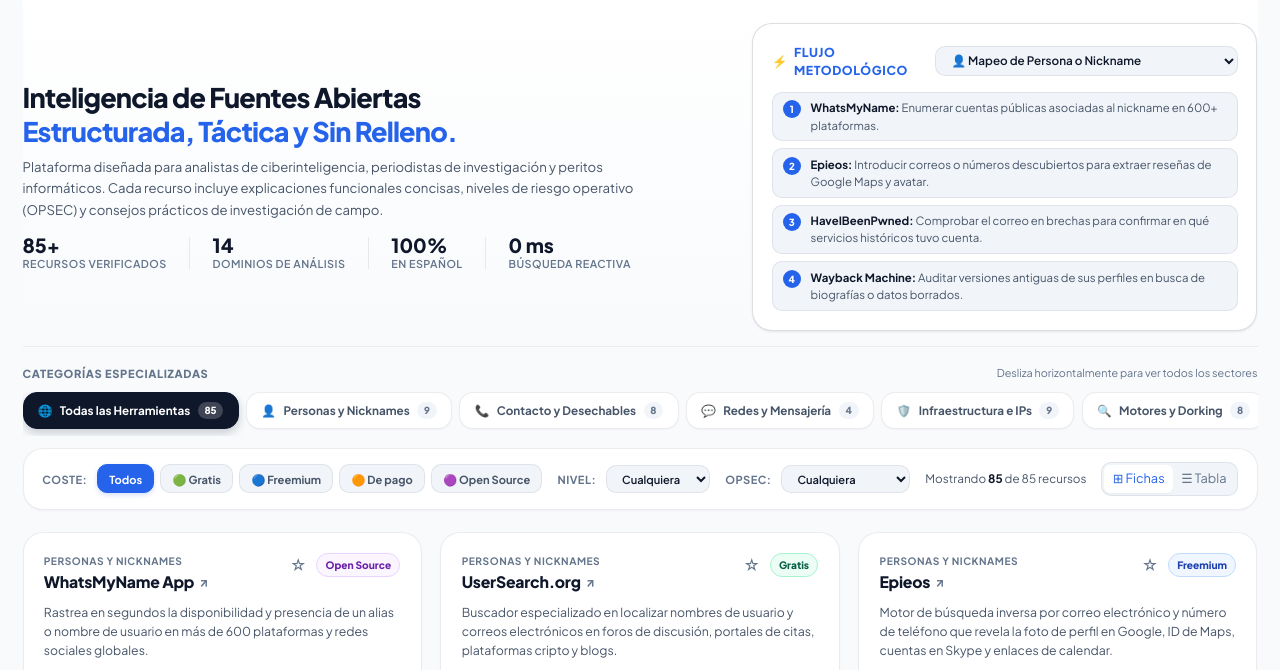
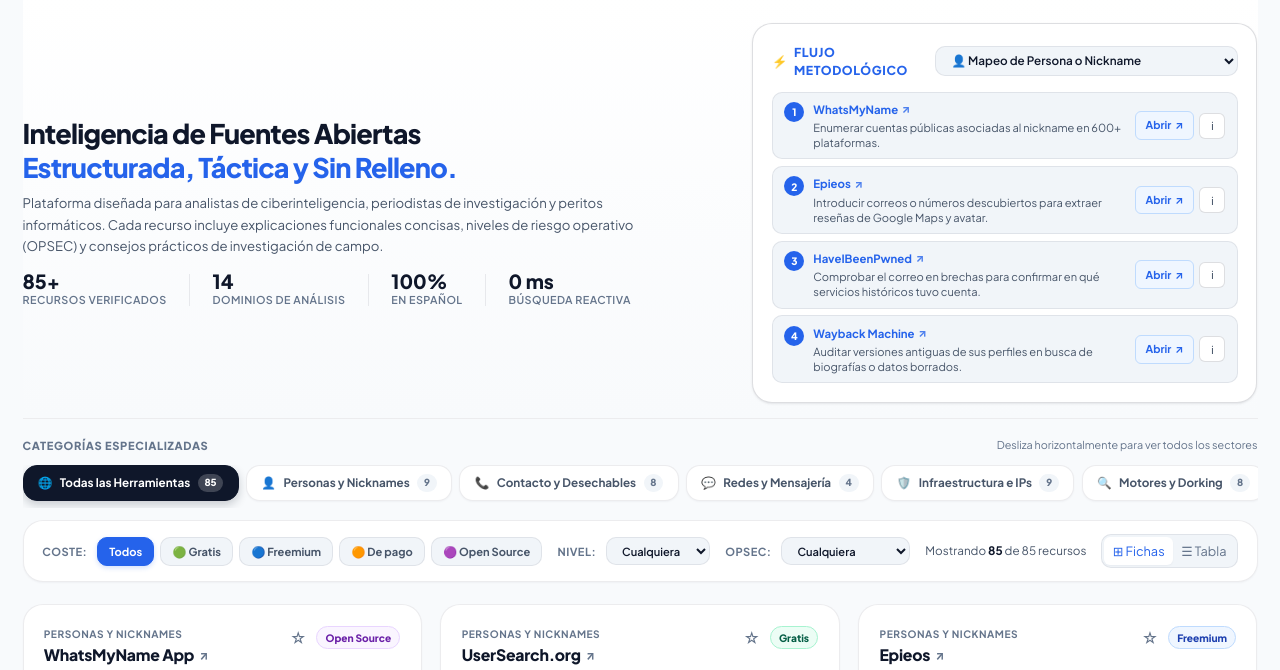
Before and after one commit to domitrader/directorio-osint-espanol, a website with bundled scripts: page index.html in a window 1280 px wide. Shown: the part 110-780 px from the top of the page. Built offline with nearby package versions, Linux system fonts and the light colour scheme.

Commit message:
feat(workflows): make all workflow steps fully interactive with direct links, open buttons, and dossier modals

```diff
--- a/css/styles.css
+++ b/css/styles.css
@@ -559,22 +559,37 @@ button {
 
 .workflow-step-row {
   display: flex;
-  align-items: flex-start;
+  align-items: center;
+  justify-content: space-between;
   gap: 0.65rem;
   font-size: 0.76rem;
-  padding: 0.45rem 0.65rem;
+  padding: 0.55rem 0.75rem;
   border-radius: var(--radius-md);
   background: var(--bg-subtle);
   border: 1px solid var(--border-subtle);
+  transition: all var(--transition-fast);
+}
+
+.workflow-step-row:hover {
+  background: var(--bg-surface);
+  border-color: var(--brand-blue-border);
+  box-shadow: var(--shadow-xs);
+}
+
+.step-main {
+  display: flex;
+  align-items: flex-start;
+  gap: 0.6rem;
+  flex: 1;
 }
 
 .step-num-badge {
-  width: 18px;
-  height: 18px;
+  width: 20px;
+  height: 20px;
   border-radius: var(--radius-full);
   background: var(--brand-blue);
   color: #fff;
-  font-size: 0.65rem;
+  font-size: 0.68rem;
   font-weight: 800;
   display: flex;
   align-items: center;
@@ -583,13 +598,79 @@ button {
   margin-top: 1px;
 }
 
-.step-content strong {
-  color: var(--text-main);
+.workflow-tool-link {
+  display: inline-flex;
+  align-items: center;
+  gap: 0.25rem;
+  color: var(--brand-blue);
+  font-weight: 800;
+  text-decoration: none;
+  transition: color var(--transition-fast);
+}
+
+.workflow-tool-link:hover {
+  color: var(--brand-blue-hover);
+  text-decoration: underline;
+}
+
+.step-ext-arrow {
+  font-size: 0.72rem;
+  opacity: 0.8;
+}
+
+.step-action-desc {
+  display: block;
+  font-size: 0.74rem;
+  color: var(--text-secondary);
+  line-height: 1.35;
+  margin-top: 0.15rem;
+}
+
+.step-actions {
+  display: flex;
+  align-items: center;
+  gap: 0.35rem;
+  flex-shrink: 0;
+}
+
+.btn-step-open {
+  display: inline-flex;
+  align-items: center;
+  gap: 0.25rem;
+  padding: 0.35rem 0.65rem;
+  background: var(--brand-blue-light);
+  color: var(--brand-blue);
+  border: 1px solid var(--brand-blue-border);
+  border-radius: var(--radius-sm);
+  font-size: 0.72rem;
   font-weight: 700;
-}
-
-.step-content span {
+  text-decoration: none;
+  transition: all var(--transition-fast);
+}
+
+.btn-step-open:hover {
+  background: var(--brand-blue);
+  color: #ffffff;
+}
+
+.btn-step-info {
+  width: 26px;
+  height: 26px;
+  display: inline-flex;
+  align-items: center;
+  justify-content: center;
+  border-radius: var(--radius-sm);
+  background: var(--bg-surface);
+  border: 1px solid var(--border-medium);
   color: var(--text-secondary);
+  font-size: 0.75rem;
+  cursor: pointer;
+  transition: all var(--transition-fast);
+}
+
+.btn-step-info:hover {
+  background: var(--bg-subtle);
+  color: var(--text-main);
 }
 
 /* ==========================================================================
--- a/js/app.js
+++ b/js/app.js
@@ -463,14 +463,44 @@ class OsintHubApp {
     const currentWf = WORKFLOWS.find(w => w.id === this.state.activeWorkflow) || WORKFLOWS[0];
     this.dom.workflowSelect.value = currentWf.id;
 
-    this.dom.workflowStepsList.innerHTML = currentWf.steps.map(step => `
-      <div class="workflow-step-row">
-        <span class="step-num-badge">${step.step}</span>
-        <div class="step-content">
-          <strong>${step.name}:</strong> <span>${step.action}</span>
+    this.dom.workflowStepsList.innerHTML = currentWf.steps.map(step => {
+      const tool = OSINT_TOOLS.find(t => t.id === step.toolId);
+      const toolUrl = tool ? tool.url : "#";
+
+      return `
+        <div class="workflow-step-row" data-step-tool-id="${step.toolId}">
+          <div class="step-main">
+            <span class="step-num-badge">${step.step}</span>
+            <div class="step-content">
+              <a href="${toolUrl}" target="_blank" rel="noopener noreferrer" class="workflow-tool-link" title="Abrir sitio oficial de ${step.name}">
+                <strong>${step.name}</strong>
+                <span class="step-ext-arrow">↗</span>
+              </a>
+              <span class="step-action-desc">${step.action}</span>
+            </div>
+          </div>
+          <div class="step-actions">
+            <a href="${toolUrl}" target="_blank" rel="noopener noreferrer" class="btn-step-open" title="Abrir sitio oficial de ${step.name}">
+              <span>Abrir</span>
+              <span>↗</span>
+            </a>
+            ${tool ? `<button class="btn-step-info" data-step-info-id="${step.toolId}" title="Ver expediente de ${step.name}">ℹ</button>` : ""}
+          </div>
         </div>
-      </div>
-    `).join("");
+      `;
+    }).join("");
+
+    // Conectar eventos de modal de detalle para los botones de información en los pasos
+    this.dom.workflowStepsList.querySelectorAll("[data-step-info-id]").forEach(btn => {
+      btn.addEventListener("click", (e) => {
+        e.stopPropagation();
+        const toolId = btn.dataset.stepInfoId;
+        const tool = OSINT_TOOLS.find(t => t.id === toolId);
+        if (tool) {
+          this.openDetailModal(tool);
+        }
+      });
+    });
   }
 
   // ==================== MODALES ====================
```
